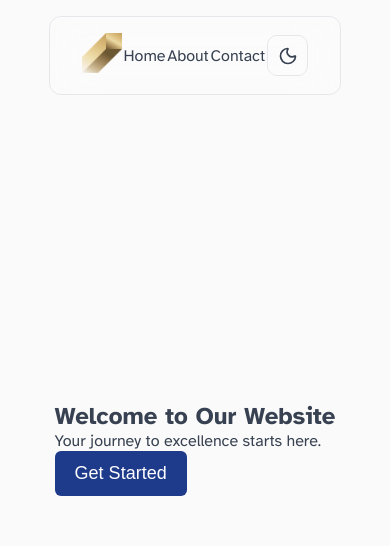
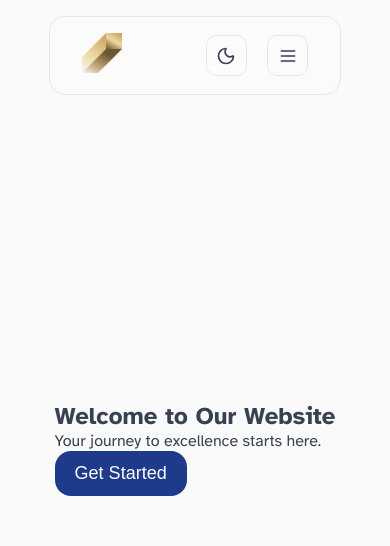
Before and after one commit to mossimka/RichardAI, a Next.js app in the folder frontend/: page / in a window 390 px wide. Shown: the top 546 px of the page. Built offline with nearby package versions, Linux system fonts and the light colour scheme.

Commit message:
Added burger menu

```diff
--- a/frontend/src/core/styles/button.module.css
+++ b/frontend/src/core/styles/button.module.css
@@ -1,5 +1,5 @@
 .base {
-  border-radius: 6px;
+  border-radius: 1rem;
   font-weight: 500;
   transition: background-color 0.2s ease, border-color 0.2s ease,
     color 0.2s ease;
--- a/frontend/src/core/styles/globals.css
+++ b/frontend/src/core/styles/globals.css
@@ -40,6 +40,11 @@ footer {
   padding: 1rem 0;
 }
 
+a {
+  text-decoration: none;
+  color: inherit;
+}
+
 section {
   height: 80vh;
   display: flex;
@@ -50,6 +55,10 @@ section {
 nav {
   width: 75vw;
   padding: 1rem 2rem;
+  display: flex;
+  flex-direction: column;
+  gap: 1rem;
+  position: relative;
   ul {
     display: flex;
     align-items: center;
@@ -58,11 +67,38 @@ nav {
   }
 }
 
+.mobile {
+  display: none;
+  position: relative;
+  overflow: visible;
+}
+
+.burger-menu {
+  flex-direction: column;
+  gap: 2rem;
+  align-items: flex-start;
+  background-color: var(--color-bg-secondary);
+  padding: 1rem;
+  border-radius: 1rem;
+}
+
+@media (max-width: 768px) {
+  .desktop {
+    display: none;
+  }
+
+  .mobile {
+    display: flex;
+  }
+}
+
+/* utility classes */
+
 .glass {
   background: var(--glass-bg);
   backdrop-filter: blur(var(--glass-backdrop-blur));
   border: 1px solid var(--color-border);
-  border-radius: 12px;
+  border-radius: 1rem;
 }
 
 /* animations */
--- /dev/null
+++ b/frontend/src/core/ui/burger-menu.tsx
@@ -0,0 +1,50 @@
+"use client";
+import { useState } from "react";
+import { LogInIcon, Menu, X } from "lucide-react";
+import { Button } from "./button";
+import Logo from "./logo";
+import ThemeSwitcher from "./theme-switcher";
+import Link from "next/link";
+
+export default function BurgerMenu() {
+  const [isOpen, setIsOpen] = useState(false);
+
+  return (
+    <nav className="mobile glass">
+      <ul>
+        <li>
+          <Logo />
+        </li>
+        <div style={{ display: "flex", alignItems: "center", gap: "20px" }}>
+          <li>
+            <ThemeSwitcher />
+          </li>
+          <li>
+            <Button
+              style={{ padding: "0.6rem", borderRadius: "10px" }}
+              variant="outline"
+              onClick={() => setIsOpen(!isOpen)}
+            >
+              {isOpen ? <X size="20" /> : <Menu size="20" />}
+            </Button>
+          </li>
+        </div>
+      </ul>
+      {isOpen && (
+        <ul className="burger-menu">
+          <li>
+            <Link href="/about">About</Link>
+          </li>
+          <li>
+            <Link href="/contact">Contact</Link>
+          </li>
+          <li>
+            <Link href="/sign-in">
+              <LogInIcon size="20" />
+            </Link>
+          </li>
+        </ul>
+      )}
+    </nav>
+  );
+}
--- a/frontend/src/core/ui/layout/footer.tsx
+++ b/frontend/src/core/ui/layout/footer.tsx
@@ -1,3 +1,4 @@
+import Link from "next/link";
 import React from "react";
 
 const Footer = () => {
@@ -5,9 +6,15 @@ const Footer = () => {
     <footer>
       <nav>
         <ul>
-          <li>Privacy Policy</li>
-          <li>Terms of Service</li>
-          <li>Contact Us</li>
+          <li>
+            <Link href="/privacy-policy">Privacy Policy</Link>
+          </li>
+          <li>
+            <Link href="/terms-of-service">Terms of Service</Link>
+          </li>
+          <li>
+            <Link href="/contact-us">Contact Us</Link>
+          </li>
         </ul>
       </nav>
     </footer>
--- a/frontend/src/core/ui/layout/header.tsx
+++ b/frontend/src/core/ui/layout/header.tsx
@@ -1,23 +1,35 @@
 import React from "react";
 import ThemeSwitcher from "../theme-switcher";
 import Logo from "../logo";
+import Link from "next/link";
+import BurgerMenu from "../burger-menu";
+import { LogInIcon } from "lucide-react";
 
 const Header = () => {
   return (
     <header>
-      <nav className="glass">
+      <nav className="glass desktop">
         <ul>
           <li>
             <Logo />
           </li>
-          <li>Home</li>
-          <li>About</li>
-          <li>Contact</li>
+          <li>
+            <Link href="/about">About</Link>
+          </li>
+          <li>
+            <Link href="/contact">Contact</Link>
+          </li>
+          <li>
+            <Link href="/sign-in">
+              <LogInIcon size="20" />
+            </Link>
+          </li>
           <li>
             <ThemeSwitcher />
           </li>
         </ul>
       </nav>
+      <BurgerMenu />
     </header>
   );
 };
--- a/frontend/src/core/ui/logo.tsx
+++ b/frontend/src/core/ui/logo.tsx
@@ -3,6 +3,7 @@ import { useTheme } from "next-themes";
 import Image from "next/image";
 import React, { useEffect, useState } from "react";
 import Loader from "./loader";
+import Link from "next/link";
 
 export default function Logo() {
   const { theme } = useTheme();
@@ -17,11 +18,15 @@ export default function Logo() {
   }
 
   return (
-    <Image
-      width={40}
-      height={40}
-      src={theme === "dark" ? "/vids/logo-dark.webp" : "/vids/logo-light.webp"}
-      alt="Logo"
-    />
+    <Link href="/">
+      <Image
+        width={40}
+        height={40}
+        src={
+          theme === "dark" ? "/vids/logo-dark.webp" : "/vids/logo-light.webp"
+        }
+        alt="Logo"
+      />
+    </Link>
   );
 }
```
